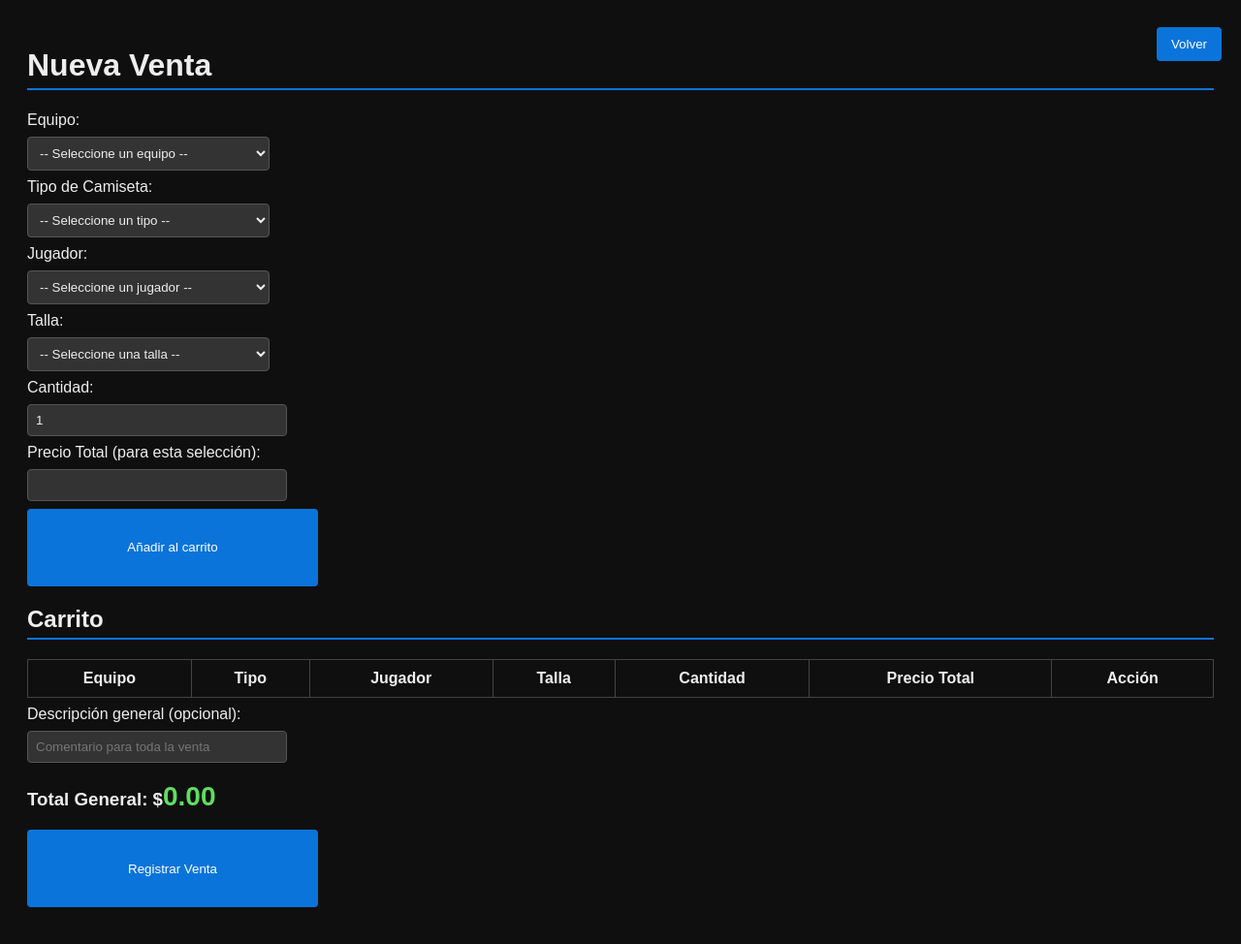
After one commit to JorgeF304C1/Proyecto-inventario, a Flask app: page /nueva_venta in a window 1280 px wide. The commit adds this page. Shown: the whole page at 97% size. Run offline with Flask 3, Linux system fonts and the light colour scheme; the visitor is signed in with stand-in values (Sample User, id 1); lists and menus that the app fills with data are empty.

Commit message:
Finished

```diff
--- a/app.py
+++ b/app.py
@@ -1,22 +1,27 @@
-from flask import Flask,request,redirect,session,render_template
+from flask import Flask, request, redirect, session, render_template, jsonify
 from flask_sqlalchemy import SQLAlchemy
 from datetime import datetime
-
-
+import os
 
 app = Flask(__name__)
 app.secret_key = '123456'
 
-app.config['SQLALCHEMY_DATABASE_URI'] = 'sqlite:///inventario.db'
+# --- CONFIGURACIÓN DE LA BASE DE DATOS ---
+basedir = os.path.abspath(os.path.dirname(__file__))
+app.config['SQLALCHEMY_DATABASE_URI'] = 'sqlite:///' + os.path.join(basedir, 'inventario.db')
 app.config['SQLALCHEMY_TRACK_MODIFICATIONS'] = False
 
 db = SQLAlchemy(app)
 
+# --- MODELOS ---
 
-# Modelos
 class Producto(db.Model):
     id = db.Column(db.Integer, primary_key=True)
-    nombre = db.Column(db.String(100), unique=True, nullable=False)
+    equipo = db.Column(db.String(100), nullable=False)
+    tipo_camiseta = db.Column(db.String(20), nullable=False)
+    jugador = db.Column(db.String(100), nullable=False)
+    dorsal = db.Column(db.String(10), nullable=True)
+    talla = db.Column(db.String(10), nullable=False)
     cantidad = db.Column(db.Integer, default=0)
 
 class Movimiento(db.Model):
@@ -24,57 +29,197 @@ class Movimiento(db.Model):
     producto_id = db.Column(db.Integer, db.ForeignKey('producto.id'), nullable=False)
     usuario = db.Column(db.String(50), nullable=False)
     cantidad = db.Column(db.Integer, nullable=False)
-    precio_unitario = db.Column(db.Float, nullable=False)
-    total = db.Column(db.Float, nullable=False)
+    precio_movimiento = db.Column(db.Float, nullable=False)
     descripcion = db.Column(db.String(255))
     fecha = db.Column(db.DateTime, default=datetime.utcnow)
 
-# Crear tablas y cargar productos una vez
-with app.app_context():
-    db.create_all()
+# Helper para convertir productos a dict
+def producto_to_dict(p):
+    return {
+        "id": p.id, "equipo": p.equipo, "tipo_camiseta": p.tipo_camiseta,
+        "jugador": p.jugador, "dorsal": p.dorsal, "talla": p.talla, "cantidad": p.cantidad
+    }
 
-    if not Producto.query.first():
-        producto1 = Producto(nombre='Camiseta Real Madrid', cantidad=10)
-        producto2 = Producto(nombre='Camiseta Barcelona', cantidad=8)
-        db.session.add_all([producto1, producto2])
-        db.session.commit()
-
-
-
-
-
-
-
-
-
-
+# --- RUTAS ---
 
 @app.route('/', methods=['GET', 'POST'])
-
 def login():
-
+    error = None
     Usuarios = {'jorge': '1234', 'karim': '1234'}
-
     if request.method == 'POST':
         username = request.form['username']
         password = request.form['password']
-
         if username in Usuarios and Usuarios[username] == password:
             session['username'] = username
             return redirect('/dashboard')
         else:
-            return "Credenciales incorrectas, intente de nuevo."
-
-    return render_template('index.html')
+            error = "Credenciales incorrectas, intente de nuevo."
+    return render_template('index.html', error=error)
 
 @app.route('/dashboard')
 def dashboard():
     if 'username' in session:
-        return f"Bienvenido {session['username']} al dashboard."
-    else:
-        return redirect('/')
+        return render_template('dashboard.html')
+    return redirect('/')
 
 @app.route('/logout')
 def logout():
     session.clear()
     return redirect('/')
+
+@app.route('/nueva_venta')
+def nueva_venta():
+    if 'username' not in session:
+        return redirect('/')
+    productos = Producto.query.all()
+    productos_serializados = [producto_to_dict(p) for p in productos]
+    return render_template('new-sale.html', productos=productos_serializados)
+
+@app.route('/registrar_venta', methods=['POST'])
+def registrar_venta():
+    if 'username' not in session:
+        return redirect('/')
+
+    try:
+        data = request.json
+        carrito = data.get("carrito", [])
+        descripcion = data.get("descripcion", "")
+
+        if not carrito:
+            return jsonify({"error": "El carrito está vacío."}), 400
+
+        # Verificar stock primero (sin modificar nada)
+        for item in carrito:
+            producto = Producto.query.filter_by(
+                equipo=item["equipo"], tipo_camiseta=item["tipo_camiseta"],
+                jugador=item["jugador"], talla=item["talla"]
+            ).first()
+            if not producto or producto.cantidad < item["cantidad"]:
+                return jsonify({"error": f"Stock insuficiente para {item['jugador']} talla {item['talla']}"}), 400
+
+        # Procesar venta
+        for item in carrito:
+            producto = Producto.query.filter_by(
+                equipo=item["equipo"], tipo_camiseta=item["tipo_camiseta"],
+                jugador=item["jugador"], talla=item["talla"]
+            ).first()
+            producto.cantidad -= item["cantidad"]
+
+            movimiento = Movimiento(
+                producto_id=producto.id,
+                usuario=session['username'],
+                cantidad=item["cantidad"],
+                precio_movimiento=item["precio_total"],
+                descripcion=descripcion
+            )
+            db.session.add(movimiento)
+
+        db.session.commit()
+        return jsonify({"mensaje": "Venta registrada correctamente."})
+
+    except Exception as e:
+        db.session.rollback()  # <-- Revertir cambios en caso de error
+        return jsonify({"error": f"Error al registrar la venta: {str(e)}"}), 500
+
+@app.route('/inventario')
+def inventario():
+    if 'username' not in session:
+        return redirect('/')
+    productos = Producto.query.all()
+    return render_template('inventario.html', productos=productos)
+
+@app.route('/movimientos')
+def movimientos():
+    if 'username' not in session:
+        return redirect('/')
+
+    movimientos = (
+        db.session.query(
+            Movimiento,
+            Producto.equipo,
+            Producto.jugador,
+            Producto.talla
+        )
+        .join(Producto, Movimiento.producto_id == Producto.id)
+        .order_by(Movimiento.fecha.desc())  # <-- Ordenar por fecha (más nuevos primero)
+        .all()
+    )
+
+    return render_template('movimientos.html', movimientos=movimientos)
+# --- BLOQUE DE INICIALIZACIÓN DE LA APP ---
+if __name__ == '__main__':
+
+
+    app.run(debug=True)
+
+
+    """   with app.app_context():
+        db.create_all()
+
+        if not Producto.query.first():
+            print("Base de datos vacía, insertando inventario completo...")
+
+            # CAMBIO: Aquí está tu lista completa de productos.
+            productos_iniciales = [
+                # Barcelona Local
+                Producto(equipo="Barcelona", tipo_camiseta="local", jugador="Lamine Yamal", dorsal="10", talla="S", cantidad=3),
+                Producto(equipo="Barcelona", tipo_camiseta="local", jugador="Lamine Yamal", dorsal="10", talla="M", cantidad=5),
+                Producto(equipo="Barcelona", tipo_camiseta="local", jugador="Lamine Yamal", dorsal="10", talla="L", cantidad=5),
+                Producto(equipo="Barcelona", tipo_camiseta="local", jugador="Lamine Yamal", dorsal="10", talla="XL", cantidad=2),
+                Producto(equipo="Barcelona", tipo_camiseta="local", jugador="Raphinha", dorsal="11", talla="S", cantidad=2),
+                Producto(equipo="Barcelona", tipo_camiseta="local", jugador="Raphinha", dorsal="11", talla="M", cantidad=3),
+                Producto(equipo="Barcelona", tipo_camiseta="local", jugador="Raphinha", dorsal="11", talla="L", cantidad=3),
+                Producto(equipo="Barcelona", tipo_camiseta="local", jugador="Raphinha", dorsal="11", talla="XL", cantidad=1),
+                Producto(equipo="Barcelona", tipo_camiseta="local", jugador="Pedri", dorsal="8", talla="S", cantidad=2),
+                Producto(equipo="Barcelona", tipo_camiseta="local", jugador="Pedri", dorsal="8", talla="M", cantidad=3),
+                Producto(equipo="Barcelona", tipo_camiseta="local", jugador="Pedri", dorsal="8", talla="L", cantidad=3),
+                Producto(equipo="Barcelona", tipo_camiseta="local", jugador="Pedri", dorsal="8", talla="XL", cantidad=1),
+                # Barcelona Visitante
+                Producto(equipo="Barcelona", tipo_camiseta="visitante", jugador="Lamine Yamal", dorsal="10", talla="S", cantidad=2),
+                Producto(equipo="Barcelona", tipo_camiseta="visitante", jugador="Lamine Yamal", dorsal="10", talla="M", cantidad=5),
+                Producto(equipo="Barcelona", tipo_camiseta="visitante", jugador="Lamine Yamal", dorsal="10", talla="L", cantidad=5),
+                Producto(equipo="Barcelona", tipo_camiseta="visitante", jugador="Lamine Yamal", dorsal="10", talla="XL", cantidad=2),
+                Producto(equipo="Barcelona", tipo_camiseta="visitante", jugador="Raphinha", dorsal="11", talla="S", cantidad=2),
+                Producto(equipo="Barcelona", tipo_camiseta="visitante", jugador="Raphinha", dorsal="11", talla="M", cantidad=3),
+                Producto(equipo="Barcelona", tipo_camiseta="visitante", jugador="Raphinha", dorsal="11", talla="L", cantidad=3),
+                Producto(equipo="Barcelona", tipo_camiseta="visitante", jugador="Raphinha", dorsal="11", talla="XL", cantidad=1),
+                Producto(equipo="Barcelona", tipo_camiseta="visitante", jugador="Pedri", dorsal="8", talla="S", cantidad=2),
+                Producto(equipo="Barcelona", tipo_camiseta="visitante", jugador="Pedri", dorsal="8", talla="M", cantidad=3),
+                Producto(equipo="Barcelona", tipo_camiseta="visitante", jugador="Pedri", dorsal="8", talla="L", cantidad=3),
+                Producto(equipo="Barcelona", tipo_camiseta="visitante", jugador="Pedri", dorsal="8", talla="XL", cantidad=1),
+                # Madrid Local
+                Producto(equipo="Madrid", tipo_camiseta="local", jugador="Vini Jr", dorsal="7", talla="S", cantidad=2),
+                Producto(equipo="Madrid", tipo_camiseta="local", jugador="Vini Jr", dorsal="7", talla="M", cantidad=4),
+                Producto(equipo="Madrid", tipo_camiseta="local", jugador="Vini Jr", dorsal="7", talla="L", cantidad=3),
+                Producto(equipo="Madrid", tipo_camiseta="local", jugador="Vini Jr", dorsal="7", talla="XL", cantidad=1),
+                Producto(equipo="Madrid", tipo_camiseta="local", jugador="Mbappé", dorsal="10", talla="S", cantidad=2),
+                Producto(equipo="Madrid", tipo_camiseta="local", jugador="Mbappé", dorsal="10", talla="M", cantidad=4),
+                Producto(equipo="Madrid", tipo_camiseta="local", jugador="Mbappé", dorsal="10", talla="L", cantidad=3),
+                Producto(equipo="Madrid", tipo_camiseta="local", jugador="Mbappé", dorsal="10", talla="XL", cantidad=1),
+                Producto(equipo="Madrid", tipo_camiseta="local", jugador="Valverde", dorsal="8", talla="S", cantidad=2),
+                Producto(equipo="Madrid", tipo_camiseta="local", jugador="Valverde", dorsal="8", talla="M", cantidad=4),
+                Producto(equipo="Madrid", tipo_camiseta="local", jugador="Valverde", dorsal="8", talla="L", cantidad=3),
+                Producto(equipo="Madrid", tipo_camiseta="local", jugador="Valverde", dorsal="8", talla="XL", cantidad=1),
+                # Madrid Visitante
+                Producto(equipo="Madrid", tipo_camiseta="visitante", jugador="Vini Jr", dorsal="7", talla="S", cantidad=2),
+                Producto(equipo="Madrid", tipo_camiseta="visitante", jugador="Vini Jr", dorsal="7", talla="M", cantidad=4),
+                Producto(equipo="Madrid", tipo_camiseta="visitante", jugador="Vini Jr", dorsal="7", talla="L", cantidad=3),
+                Producto(equipo="Madrid", tipo_camiseta="visitante", jugador="Vini Jr", dorsal="7", talla="XL", cantidad=1),
+                Producto(equipo="Madrid", tipo_camiseta="visitante", jugador="Mbappé", dorsal="10", talla="S", cantidad=2),
+                Producto(equipo="Madrid", tipo_camiseta="visitante", jugador="Mbappé", dorsal="10", talla="M", cantidad=4),
+                Producto(equipo="Madrid", tipo_camiseta="visitante", jugador="Mbappé", dorsal="10", talla="L", cantidad=3),
+                Producto(equipo="Madrid", tipo_camiseta="visitante", jugador="Mbappé", dorsal="10", talla="XL", cantidad=1),
+                Producto(equipo="Madrid", tipo_camiseta="visitante", jugador="Valverde", dorsal="8", talla="S", cantidad=2),
+                Producto(equipo="Madrid", tipo_camiseta="visitante", jugador="Valverde", dorsal="8", talla="M", cantidad=4),
+                Producto(equipo="Madrid", tipo_camiseta="visitante", jugador="Valverde", dorsal="8", talla="L", cantidad=3),
+                Producto(equipo="Madrid", tipo_camiseta="visitante", jugador="Valverde", dorsal="8", talla="XL", cantidad=1),
+                # Camisetas para niños
+                Producto(equipo="Barcelona", tipo_camiseta="niños", jugador="Lamine Yamal", dorsal="10", talla="16", cantidad=10),
+                Producto(equipo="Barcelona", tipo_camiseta="niños", jugador="Pedri", dorsal="8", talla="16", cantidad=5),
+                Producto(equipo="Madrid", tipo_camiseta="niños", jugador="Mbappé", dorsal="10", talla="16", cantidad=5),
+                Producto(equipo="Madrid", tipo_camiseta="niños", jugador="Vini Jr", dorsal="7", talla="16", cantidad=5),
+                Producto(equipo="Madrid", tipo_camiseta="niños", jugador="Bellingham", dorsal="5", talla="16", cantidad=5)
+            ]
+            db.session.bulk_save_objects(productos_iniciales)
+            db.session.commit()
+            print("¡Inventario completo insertado!")"""
--- a/new-sale.html
+++ /dev/null
@@ -1,5 +0,0 @@
-<html>
-
-
-
-</html>
--- /dev/null
+++ b/templates/new-sale.html
@@ -0,0 +1,258 @@
+<!DOCTYPE html>
+<html lang="es">
+<head>
+    <meta charset="UTF-8" />
+    <title>Nueva Venta con Carrito</title>
+    <style>
+        body { background: #222; color: #eee; font-family: Arial, sans-serif; padding: 20px; }
+        label, select, input, button { display: block; margin: 8px 0; }
+        select, input { width: 250px; padding: 8px; background: #333; color: #eee; border: 1px solid #555; border-radius: 4px;}
+        button { padding: 10px 15px; background: #0a74da; color: white; border: none; cursor: pointer; border-radius: 4px; }
+        button:hover { background: #095aab; }
+        button.delete-btn { background: #c00; }
+        button.delete-btn:hover { background: #a00; }
+        table { width: 100%; border-collapse: collapse; margin-top: 20px; }
+        th, td { padding: 10px; border: 1px solid #444; text-align: center; }
+        h1, h2 { border-bottom: 2px solid #0a74da; padding-bottom: 5px;}
+        .error { color: #f33; font-weight: bold; margin-top: 10px; }
+        #totalGeneral { font-size: 1.5em; font-weight: bold; color: #5fde5f; }
+    </style>
+    <link rel="stylesheet" href="{{ url_for('static', filename='styles.css') }}">
+</head>
+<body>
+
+<h1>Nueva Venta</h1>
+
+<div>
+    <label for="equipo">Equipo:</label>
+    <select id="equipo" required></select>
+
+    <label for="tipo">Tipo de Camiseta:</label>
+    <select id="tipo" required></select>
+
+    <label for="jugador">Jugador:</label>
+    <select id="jugador" required></select>
+
+    <label for="talla">Talla:</label>
+    <select id="talla" required></select>
+
+    <label for="cantidad">Cantidad:</label>
+    <input type="number" id="cantidad" min="1" value="1" required />
+
+    <label for="precio_total">Precio Total (para esta selección):</label>
+    <input type="number" id="precio_total" step="0.01" min="0" required />
+
+    <button onclick="agregarAlCarrito()">Añadir al carrito</button>
+</div>
+
+<h2>Carrito</h2>
+<table id="tablaCarrito">
+    <thead>
+        <tr>
+            <th>Equipo</th>
+            <th>Tipo</th>
+            <th>Jugador</th>
+            <th>Talla</th>
+            <th>Cantidad</th>
+            <th>Precio Total</th>
+            <th>Acción</th>
+        </tr>
+    </thead>
+    <tbody></tbody>
+</table>
+
+<div>
+    <label for="descripcion">Descripción general (opcional):</label>
+    <input type="text" id="descripcion" placeholder="Comentario para toda la venta" />
+</div>
+
+<div>
+    <h3>Total General: $<span id="totalGeneral">0.00</span></h3>
+</div>
+
+<button onclick="registrarVenta()">Registrar Venta</button>
+
+<a href="{{ url_for('dashboard')}}" ><button style="position:fixed;right: 20px;top: 20px;width: auto;height: auto;" >Volver</button></a>
+
+<div id="mensaje" class="error"></div>
+
+<script>
+    // Inicializa los datos de productos desde Flask
+    const productos = {{ productos | tojson | safe }};
+    let carrito = [];
+
+    // Elementos del DOM
+    const equipoSel = document.getElementById("equipo");
+    const tipoSel = document.getElementById("tipo");
+    const jugadorSel = document.getElementById("jugador");
+    const tallaSel = document.getElementById("talla");
+    const cantidadInp = document.getElementById("cantidad");
+    const precioTotalInp = document.getElementById("precio_total");
+    const descripcionInp = document.getElementById("descripcion");
+    const tablaBody = document.querySelector("#tablaCarrito tbody");
+    const mensajeDiv = document.getElementById("mensaje");
+    const totalGeneralSpan = document.getElementById("totalGeneral");
+
+    // --- LÓGICA DE FILTRADO ---
+
+    function limpiarYAgregarOpcion(select, texto) {
+        select.innerHTML = `<option value="">-- Seleccione ${texto} --</option>`;
+    }
+
+    function poblarSelect(select, opciones) {
+        const opcionesUnicas = [...new Set(opciones)];
+        opcionesUnicas.forEach(op => {
+            select.add(new Option(op, op));
+        });
+    }
+
+    // Al cambiar el Equipo
+    equipoSel.addEventListener('change', () => {
+        limpiarYAgregarOpcion(tipoSel, 'un tipo');
+        limpiarYAgregarOpcion(jugadorSel, 'un jugador');
+        limpiarYAgregarOpcion(tallaSel, 'una talla');
+        if (equipoSel.value) {
+            const tipos = productos.filter(p => p.equipo === equipoSel.value).map(p => p.tipo_camiseta);
+            poblarSelect(tipoSel, tipos);
+        }
+    });
+
+    // Al cambiar el Tipo de Camiseta
+    tipoSel.addEventListener('change', () => {
+        limpiarYAgregarOpcion(jugadorSel, 'un jugador');
+        limpiarYAgregarOpcion(tallaSel, 'una talla');
+        if (tipoSel.value) {
+            const jugadores = productos.filter(p => p.equipo === equipoSel.value && p.tipo_camiseta === tipoSel.value).map(p => p.jugador);
+            poblarSelect(jugadorSel, jugadores);
+        }
+    });
+
+    // Al cambiar el Jugador
+    jugadorSel.addEventListener('change', () => {
+        limpiarYAgregarOpcion(tallaSel, 'una talla');
+        if (jugadorSel.value) {
+            const tallas = productos.filter(p => p.equipo === equipoSel.value && p.tipo_camiseta === tipoSel.value && p.jugador === jugadorSel.value).map(p => p.talla);
+            poblarSelect(tallaSel, tallas);
+        }
+    });
+
+    // --- LÓGICA DEL CARRITO ---
+
+    function agregarAlCarrito() {
+        mensajeDiv.textContent = "";
+
+        const item = {
+            equipo: equipoSel.value,
+            tipo_camiseta: tipoSel.value,
+            jugador: jugadorSel.value,
+            talla: tallaSel.value,
+            cantidad: parseInt(cantidadInp.value),
+            precio_total: parseFloat(precioTotalInp.value)
+        };
+
+        if (!item.equipo || !item.tipo_camiseta || !item.jugador || !item.talla || item.cantidad <= 0 || isNaN(item.precio_total) || item.precio_total < 0) {
+            mensajeDiv.textContent = "Por favor, complete todos los campos correctamente.";
+            return;
+        }
+
+        const productoEnInventario = productos.find(p => p.equipo === item.equipo && p.tipo_camiseta === item.tipo_camiseta && p.jugador === item.jugador && p.talla === item.talla);
+        if (!productoEnInventario) {
+            mensajeDiv.textContent = "Producto no encontrado.";
+            return;
+        }
+
+        const cantidadEnCarrito = carrito.filter(p => p.equipo === item.equipo && p.tipo_camiseta === item.tipo_camiseta && p.jugador === item.jugador && p.talla === item.talla)
+                                         .reduce((sum, p) => sum + p.cantidad, 0);
+
+        if (item.cantidad + cantidadEnCarrito > productoEnInventario.cantidad) {
+            mensajeDiv.textContent = `Stock insuficiente. Disponible: ${productoEnInventario.cantidad}, en carrito: ${cantidadEnCarrito}.`;
+            return;
+        }
+
+        carrito.push(item);
+        actualizarTablaCarrito();
+        limpiarCamposSeleccion();
+    }
+
+    function actualizarTablaCarrito() {
+        tablaBody.innerHTML = "";
+        let totalGeneral = 0;
+
+        carrito.forEach((item, index) => {
+            const row = tablaBody.insertRow();
+            row.innerHTML = `
+                <td>${item.equipo}</td>
+                <td>${item.tipo_camiseta}</td>
+                <td>${item.jugador}</td>
+                <td>${item.talla}</td>
+                <td>${item.cantidad}</td>
+                <td>${item.precio_total.toFixed(2)}</td>
+                <td><button class="delete-btn" onclick="eliminarDelCarrito(${index})">Eliminar</button></td>
+            `;
+            totalGeneral += item.precio_total;
+        });
+
+        totalGeneralSpan.textContent = totalGeneral.toFixed(2);
+    }
+
+    function eliminarDelCarrito(index) {
+        carrito.splice(index, 1);
+        actualizarTablaCarrito();
+    }
+
+    function limpiarCamposSeleccion() {
+        cantidadInp.value = 1;
+        precioTotalInp.value = "";
+    }
+
+    function registrarVenta() {
+        mensajeDiv.textContent = "";
+        if (carrito.length === 0) {
+            mensajeDiv.textContent = "El carrito está vacío.";
+            return;
+        }
+
+        const dataParaEnviar = {
+            carrito: carrito,
+            descripcion: descripcionInp.value,
+            precio_total_general: parseFloat(totalGeneralSpan.textContent)
+        };
+
+        fetch('/registrar_venta', {
+            method: 'POST',
+            headers: {'Content-Type': 'application/json'},
+            body: JSON.stringify(dataParaEnviar)
+        })
+        .then(res => res.json().then(data => ({ ok: res.ok, data })))
+        .then(({ ok, data }) => {
+            if (!ok) {
+                throw new Error(data.error || "Error desconocido del servidor");
+            }
+            alert(data.mensaje);
+            carrito = [];
+            actualizarTablaCarrito();
+            descripcionInp.value = "";
+        })
+        .catch(err => {
+            mensajeDiv.textContent = `Error al registrar la venta: ${err.message}`;
+        });
+    }
+
+    // --- INICIALIZACIÓN ---
+    function inicializar() {
+        limpiarYAgregarOpcion(equipoSel, 'un equipo');
+        limpiarYAgregarOpcion(tipoSel, 'un tipo');
+        limpiarYAgregarOpcion(jugadorSel, 'un jugador');
+        limpiarYAgregarOpcion(tallaSel, 'una talla');
+
+        const equipos = productos.map(p => p.equipo);
+        poblarSelect(equipoSel, equipos);
+    }
+
+    // Llama a la función de inicialización cuando el DOM esté listo
+    document.addEventListener('DOMContentLoaded', inicializar);
+
+</script>
+
+</body>
+</html>
```
Also changed, not shown: dashboard.html (deleted, +0 -23 lines), templates/dashboard.html (added, +22 -0 lines), templates/index.html (renamed from index.html, +7 -7 lines), templates/inventario.html (added, +39 -0 lines), templates/movimientos.html (added, +41 -0 lines), instance/inventario.db (deleted), inventario.db (added), inventory.html (deleted), movements.html (deleted), static/styles.css (renamed from styles.css).
